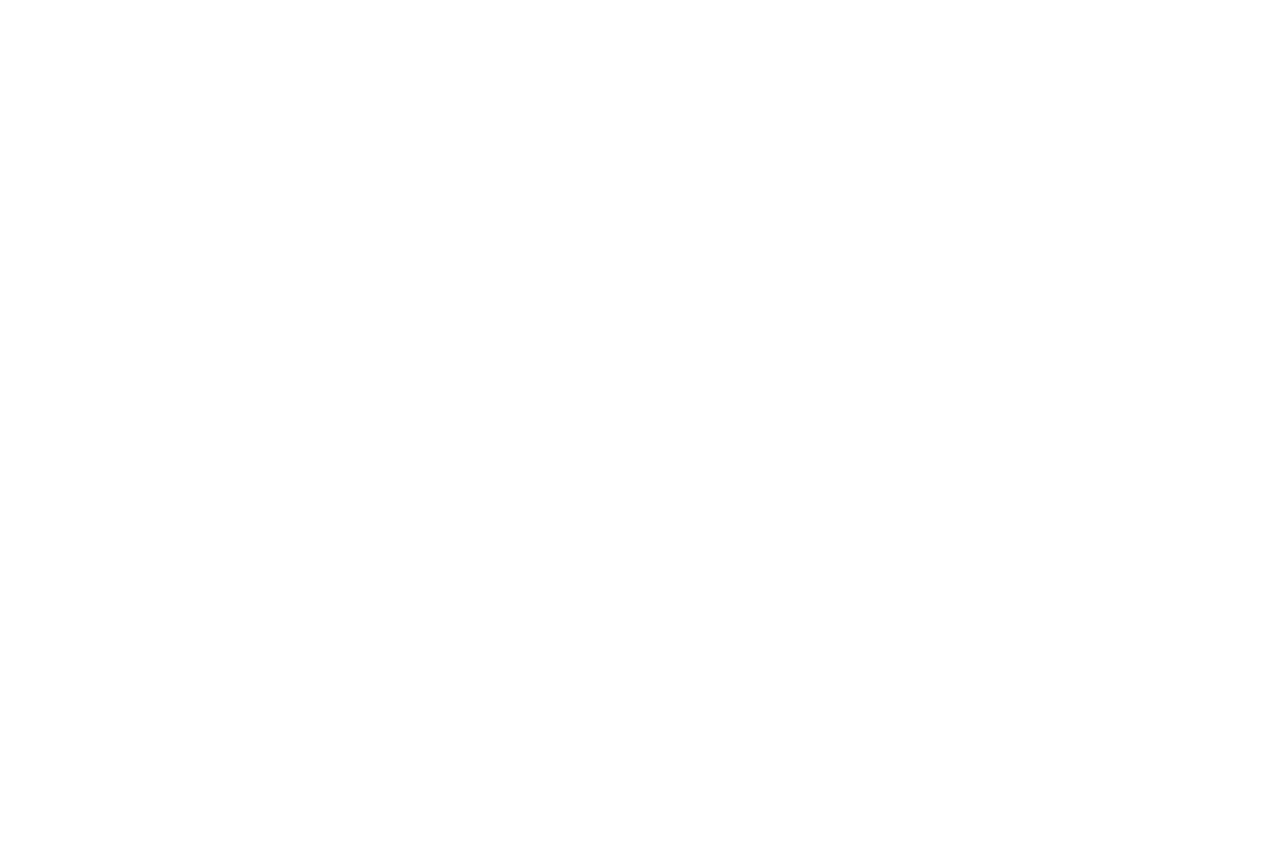
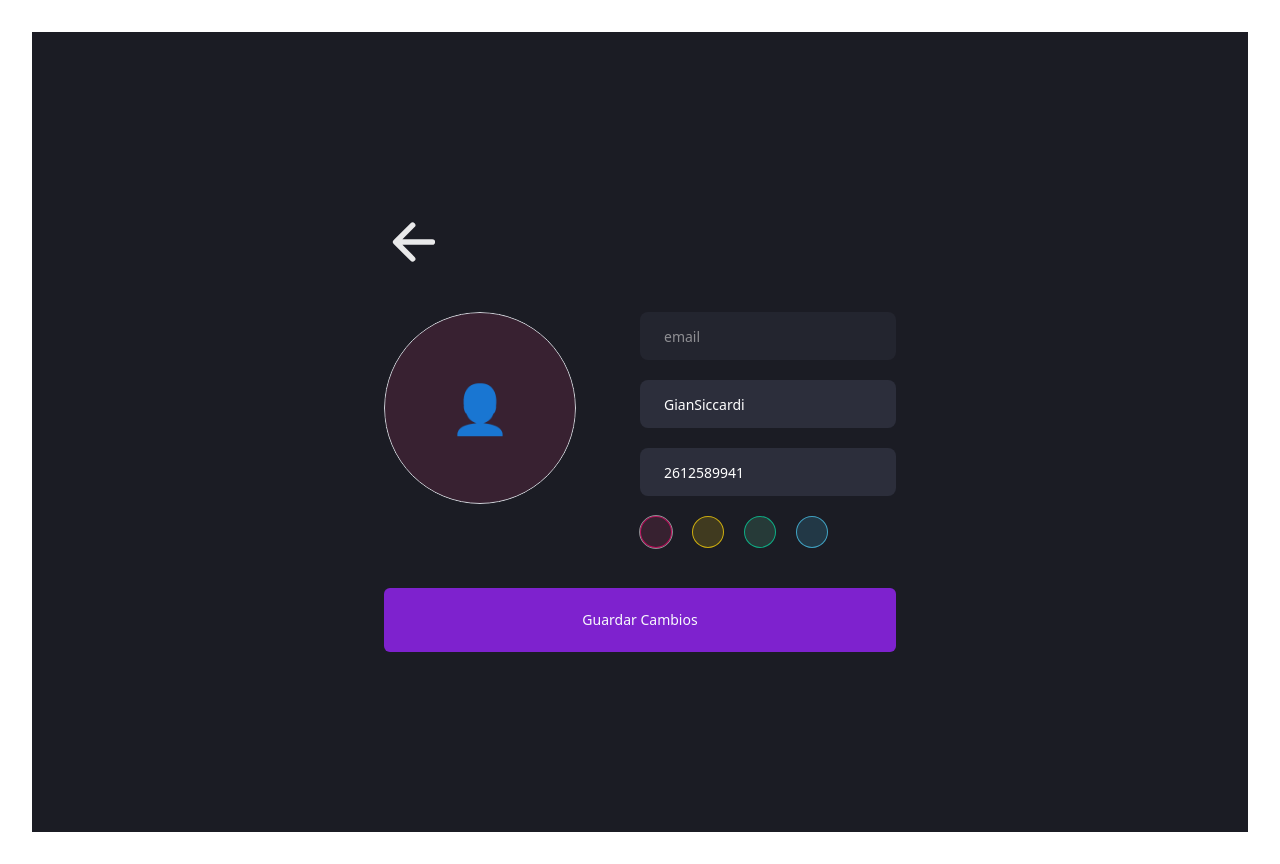
Before and after one commit to GianSiccardi/ChatAppFronted, a React (Vite) app: page /Home in a window 1280 px wide. Before the commit the page ends 800 px from the top, so only its background shows below. Built offline with nearby package versions, Linux system fonts and the light colour scheme.

Commit message:
login y signup terminados

```diff
--- a/package.json
+++ b/package.json
@@ -10,6 +10,8 @@
     "preview": "vite preview"
   },
   "dependencies": {
+    "@hookform/resolvers": "^3.9.0",
+    "@radix-ui/react-avatar": "^1.1.0",
     "@radix-ui/react-slot": "^1.1.0",
     "@radix-ui/react-tabs": "^1.1.0",
     "axios": "^1.7.7",
@@ -19,12 +21,14 @@
     "react": "^18.3.1",
     "react-dom": "^18.3.1",
     "react-hook-form": "^7.53.0",
+    "react-icons": "^5.3.0",
     "react-redux": "^9.1.2",
     "react-router-dom": "^6.26.2",
     "redux": "^5.0.1",
     "redux-thunk": "^3.1.0",
     "tailwind-merge": "^2.5.2",
-    "tailwindcss-animate": "^1.0.7"
+    "tailwindcss-animate": "^1.0.7",
+    "yup": "^1.4.0"
   },
   "devDependencies": {
     "@eslint/js": "^9.9.0",
--- a/src/App.jsx
+++ b/src/App.jsx
@@ -13,7 +13,7 @@ function App() {
     <>
      <Routes>
       <Route path='/Home' element={<HomaPage/>}></Route>
-      <Route path='/' element={<Auth/>}></Route>
+      <Route path='/ChatApp' element={<Auth/>}></Route>
 
      </Routes>
     </>
--- a/src/Redux/Auth/Actions.js
+++ b/src/Redux/Auth/Actions.js
@@ -1,11 +1,26 @@
-const { BASE_API_URL } = require("@/config/api")
-const { default: axios } = require("axios");
-const { REGISTER_REQUEST, REGISTER_SUCCESS, REQ_USER_REQUEST, REQ_USER_SUCCESS, REQ_USER_FAILURE } = require("./ActionsTypes");
+import { BASE_API_URL } from "@/config/api";
+
+
+import {
+    REGISTER_REQUEST,
+    REGISTER_SUCCESS,
+    REGISTER_FAILURE,
+    REQ_USER_REQUEST,
+    REQ_USER_SUCCESS,
+    REQ_USER_FAILURE,
+    SEARCH_USER_REQUEST,
+    SEARCH_USER_SUCCESS,
+    SEARCH_USER_FAILURE,
+    UPDATE_USER_REQUEST,
+    UPDATE_USER_SUCCESS,
+    UPDATE_USER_FAILURE
+  } from "./ActionsTypes";
+import axios from "axios";
 
 
 
 
-const register=(data)=>async(dispatch)=>{
+export const register=(data)=>async(dispatch)=>{
 
 
     try{
@@ -14,17 +29,17 @@ const register=(data)=>async(dispatch)=>{
         const res=await axios.post(`${BASE_API_URL}/auth/register`,data);
         const user=res.data;
 
-        dispatch({type:REGISTER_SUCCESS})
+        dispatch({type:REGISTER_SUCCESS ,payload:user.jwt})
         localStorage.setItem("jwt",user.jwt);
     }catch(error){
-        dispatch({type:REGISTER_FAILURE,payload:error.message})
+        dispatch({type:REGISTER_FAILURE , payload:error.message})
         console.log(error)
 
     }
 }
 
 
-const login=(data)=>async(dispatch)=>{
+export const login=(data)=>async(dispatch)=>{
 
 
     try{
@@ -33,8 +48,10 @@ const login=(data)=>async(dispatch)=>{
         const res=await axios.post(`${BASE_API_URL}/auth/login`,data);
         const user=res.data;
 
-        dispatch({type:LOGIN_SUCCESS})
-        localStorage.setItem({ type: LOGIN_SUCCES, payload: user.jwt });
+        dispatch({ type: LOGIN_SUCCESS, payload: user.jwt });
+
+        localStorage.setItem("jwt", user.jwt);
+
     }catch(error){
         dispatch({type:LOGIN_FAILURE,payload:error.message})
         console.log(error)
@@ -42,18 +59,18 @@ const login=(data)=>async(dispatch)=>{
     }
 }
 
-const currentUser=(jwt)=>async(dispatch)=>{
+export const currentUser=(jwt)=>async(dispatch)=>{
+
+    dispatch({type:REQ_USER_REQUEST})
+    try{
 
 
-    try{
-
-        dispatch({type:REQ_USER_REQUEST})
         const res=await axios.get(`${BASE_API_URL}/customers/`,  {
              headers:{
             Authorization:`Bearer ${jwt}`
     }})
 
-    const user=response.data;
+    const user=res.data;
     console.log(user);
     dispatch({type:REQ_USER_SUCCESS,payload:user})
     }catch(error){
@@ -62,3 +79,38 @@ const currentUser=(jwt)=>async(dispatch)=>{
 
     }
 }
+
+export const searchUser=(data)=>async(dispatch)=>{
+    dispatch({type:SEARCH_USER_REQUEST})
+    try{
+        const jwt=localStorage.getItem("jwt")
+        const res=await axios.get(`${BASE_API_URL}/customers/search?name${data.keyword}`,{
+             headers:{
+            Authorization:`Bearer ${jwt}`
+    }})
+    dispatch({type:SEARCH_USER_SUCCESS })
+
+
+    }catch(error){
+        dispatch({type:SEARCH_USER_FAILURE})
+        console.log(error)
+    }
+}
+
+export const updateUser=(data)=>async(dispatch)=>{
+    dispatch({type: UPDATE_USER_REQUEST})
+    try{
+
+    const jwt=localStorage.getItem("jwt")
+        const res=await axios.get(`${BASE_API_URL}/customers/update/${data.id}`,{
+             headers:{
+            Authorization:`Bearer ${jwt}`
+    }})
+    dispatch({type:UPDATE_USER_SUCCESS })
+        console.log("update user",data )
+
+    }catch(error){
+        dispatch({type:UPDATE_USER_FAILURE})
+        console.log(error)
+    }
+}
--- a/src/Redux/Auth/Reducer.js
+++ b/src/Redux/Auth/Reducer.js
@@ -0,0 +1,54 @@
+import {
+    REGISTER_REQUEST,
+    REGISTER_SUCCESS,
+    REGISTER_FAILURE,
+    LOGIN_REQUEST,
+    LOGIN_SUCCESS,
+    LOGIN_FAILURE,
+    REQ_USER_REQUEST,
+    REQ_USER_SUCCESS,
+    REQ_USER_FAILURE,
+    SEARCH_USER_REQUEST,
+    SEARCH_USER_SUCCESS,
+    SEARCH_USER_FAILURE,
+    UPDATE_USER_REQUEST,
+    UPDATE_USER_SUCCESS,
+    UPDATE_USER_FAILURE
+} from './ActionsTypes';
+
+
+const initialState = {
+    user: null,
+    loading: false,
+    error: null,
+    jwt: null
+}
+export const authReducer = (state = initialState, action) => {
+    switch (action.type) {
+        case REGISTER_REQUEST:
+        case LOGIN_REQUEST:
+        case REQ_USER_REQUEST:
+        case SEARCH_USER_REQUEST:
+        case UPDATE_USER_REQUEST:
+            return { ...state, loading: true, error: null };
+
+        case REGISTER_SUCCESS:
+        case LOGIN_SUCCESS:
+            return { ...state, loading: false, error: null, jwt: action.payload };
+
+        case REQ_USER_SUCCESS:
+        case SEARCH_USER_SUCCESS:
+        case UPDATE_USER_SUCCESS:
+            return { ...state, user: action.payload, loading: false, error: null };
+
+        case REGISTER_FAILURE:
+        case LOGIN_FAILURE:
+        case REQ_USER_FAILURE:
+        case SEARCH_USER_FAILURE:
+        case UPDATE_USER_FAILURE:
+            return { ...state, loading: false, error: action.payload };
+
+        default:
+            return state;
+    }
+};
--- a/src/Redux/store.js
+++ b/src/Redux/store.js
@@ -1,7 +1,10 @@
 import { applyMiddleware, combineReducers, legacy_createStore } from "redux";
 import { thunk } from "redux-thunk";
+import { authReducer } from "./Auth/Reducer";
 
-const rootReducer=combineReducers({})
+const rootReducer=combineReducers({
+    auth:authReducer,
+})
 
 
  export const store=legacy_createStore(rootReducer,applyMiddleware(thunk))
--- a/src/page/Home/HomaPage.jsx
+++ b/src/page/Home/HomaPage.jsx
@@ -1,11 +1,106 @@
-import React from 'react'
+import { Avatar, AvatarImage } from '@radix-ui/react-avatar';
+import React, { useState } from 'react'
+import { IoArrowBack } from "react-icons/io5";
+import { FaPlus, FaTrash } from 'react-icons/fa';
+import { Input } from '@/components/ui/input';
+import { colors, getColor } from '@/utils/utils';
+import { Button } from '@/components/ui/button';
 
-const HomaPage = () => {
-  return (
-    <div>
 
-    </div>
-  )
+const HomePage = () => {
+
+
+
+  const [fullName, setFullName] = useState("");
+  const [hovered, setHovered] = useState(false);
+  const [image, setImage] = useState(null)
+  const [selectdColor, setSelectedColor] = useState(0)
+
+const updateUser =(data)=>{
+
 }
 
-export default HomaPage
+  return (
+    <div className='bg-[#1b1c24] h-screen flex items-center justify-center flex-col gap-10'>
+      <div className="flex flex-col gap-10 w-[80vh] md:w-max">
+        <div className="">
+          <IoArrowBack className='text-4xl lg:text-6xl text-white/90 cursor-pointer' />
+        </div>
+        <div className="grid grid-cols-2">
+          <div className="h-full w-32 md:w-48 md:h-48 relative flex items-center justify-center"
+            onMouseEnter={() => setHovered(true)}
+            onMouseLeave={() => setHovered(false)}>
+            <Avatar className='h-32 w-32 md:w-48 md:h-48 rounded-full overflow-hidden'>
+              {image ? (
+                <AvatarImage
+                  src={image}
+                  className='object-cover w-full h-full bg-black'
+                  alt="Avatar"
+                />
+              ) : (
+                <div className={`uppercase h-32 w-32 md:w-48 md:h-48 text-5xl border border-gray-300 flex items-center justify-center rounded-full ${getColor(selectdColor)}`}>
+                  {/* Puedes poner un texto o un ícono aquí */}
+                  👤
+                </div>
+              )}
+            </Avatar>
+            {hovered && (
+              <div className="absolute inset-0 flex items-center justify-center bg-black/50 ring-fuchsia-50 rounded-full">
+                {
+                  image ? <FaTrash className='text-white text-3xl cursor-pointer' /> : <FaPlus />
+                }
+              </div>
+            )}
+            { }
+
+          </div>
+          <div className="flex min-w-32 md:min-w-64 flex-col gap-5 text-white items-center justify-center">
+            <div className="w-full">
+              <Input placeholder="Email"
+                type="email" disabled value={"email"}
+                className="rounded-lg p-6 bg-[#2c2e3b] border-none" />
+            </div>
+            <div className="w-full">
+              <Input placeholder="FullName"
+                type="text" value={"GianSiccardi"}
+                className="rounded-lg p-6 bg-[#2c2e3b] border-none" />
+            </div>
+            <div className="w-full">
+              <Input placeholder="PhoneNumber"
+                type="text" value={"2612589941"}
+                className="rounded-lg p-6 bg-[#2c2e3b] border-none" />
+            </div>
+
+            <div className="w-full flex gap-5">
+             {colors.map((color,index)=>(
+              <div className={`${color} h-8 w-8 rounded-full cursor-pointer transition-all duration-300
+              ${
+                selectdColor===index
+                ?"outline outline-white/50 outline-1"
+                :""
+              }
+
+              `}
+              key={index}
+              onClick={updateUser}>
+
+              </div>
+             ))
+
+             }
+            </div>
+
+          </div>
+        </div>
+        <div className="w-full">
+          <Button className="h-16 w-full bg-purple-700 hover:bg-purple-900 transition-all duration-300" onClick={(updateUser)}>
+            Guardar Cambios
+          </Button>
+
+        </div>
+      </div>
+    </div>
+  );
+};
+
+export default HomePage
--- /dev/null
+++ b/src/utils/utils.js
@@ -0,0 +1,16 @@
+
+
+export const colors=[
+    "bg-[#712c4a57] text-[#ff006e] border-[1px] border-[#ff006faa]",
+    "bg-[#ffd60a2a] text-[#ffd60a] border-[1px] border-[#ffd60abb]",
+    "bg-[#60d6a02a] text-[#06d6a0] border-[1px] border-[#06d6a0bb]",
+    "bg-[#4cc9f02a] text-[#4cc9f0] border-[1px] border-[#4cc9f0bb]",
+
+]
+
+export const getColor=(color)=>{
+    if(color>= 0 && color < color.length){
+        return colors[color];
+    }
+    return colors[0];
+}
```
Also changed, not shown: src/page/Auth/Auth.jsx (+61 -15 lines), 1 other file (tests, documents, lock files or other folders).
